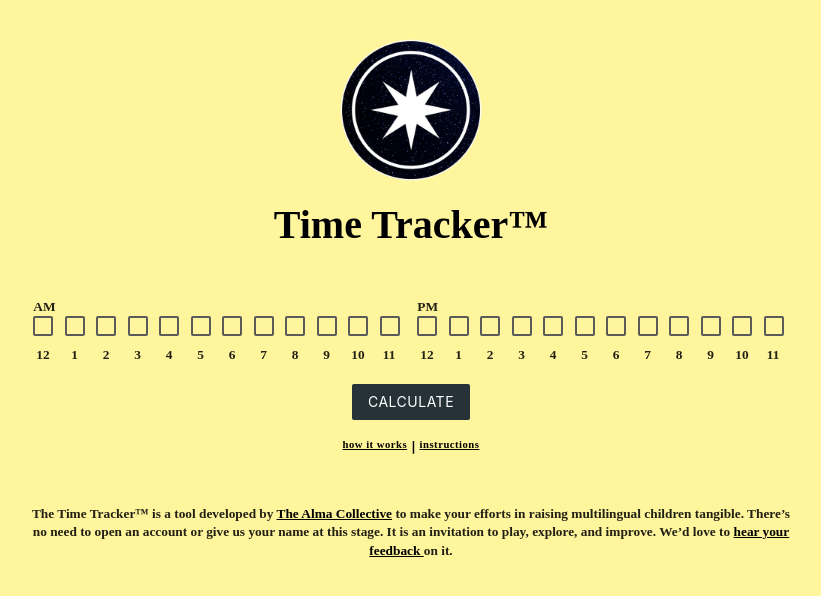
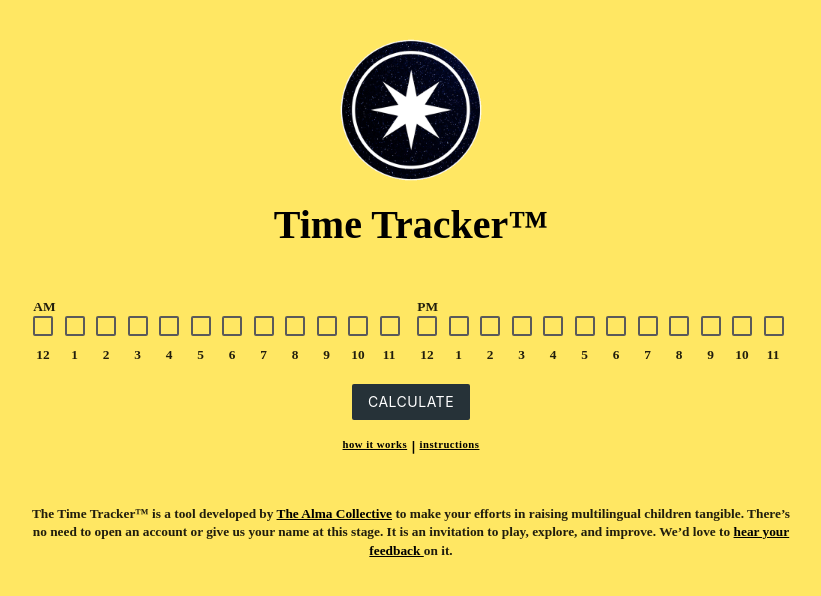
Before and after one commit to ellentatia/TT, a Flask app: page / in a window 1280 px wide. Shown: the top 596 px of the page, without its empty margins (229-1050 px from the left). Run offline with Flask 2, Linux system fonts and the light colour scheme; some libraries are stand-ins or nearby versions; some web fonts are replaced.

Commit message:
color background

```diff
--- a/templates/index_container_modal.html
+++ b/templates/index_container_modal.html
@@ -32,7 +32,7 @@ j=d.createElement(s),dl=l!='dataLayer'?'&l='+l:'';j.async=true;j.src=
 
   </head>
 
-  <body style="background-color:#fff59d">
+  <body style="background-color:#ffe763">
       <!-- Google Tag Manager (noscript) -->
       <noscript>
           <iframe src="https://www.googletagmanager.com/ns.html?id=GTM-KQLPJWF" height="0" width="0" style="display:none;visibility:hidden"></iframe>
```
